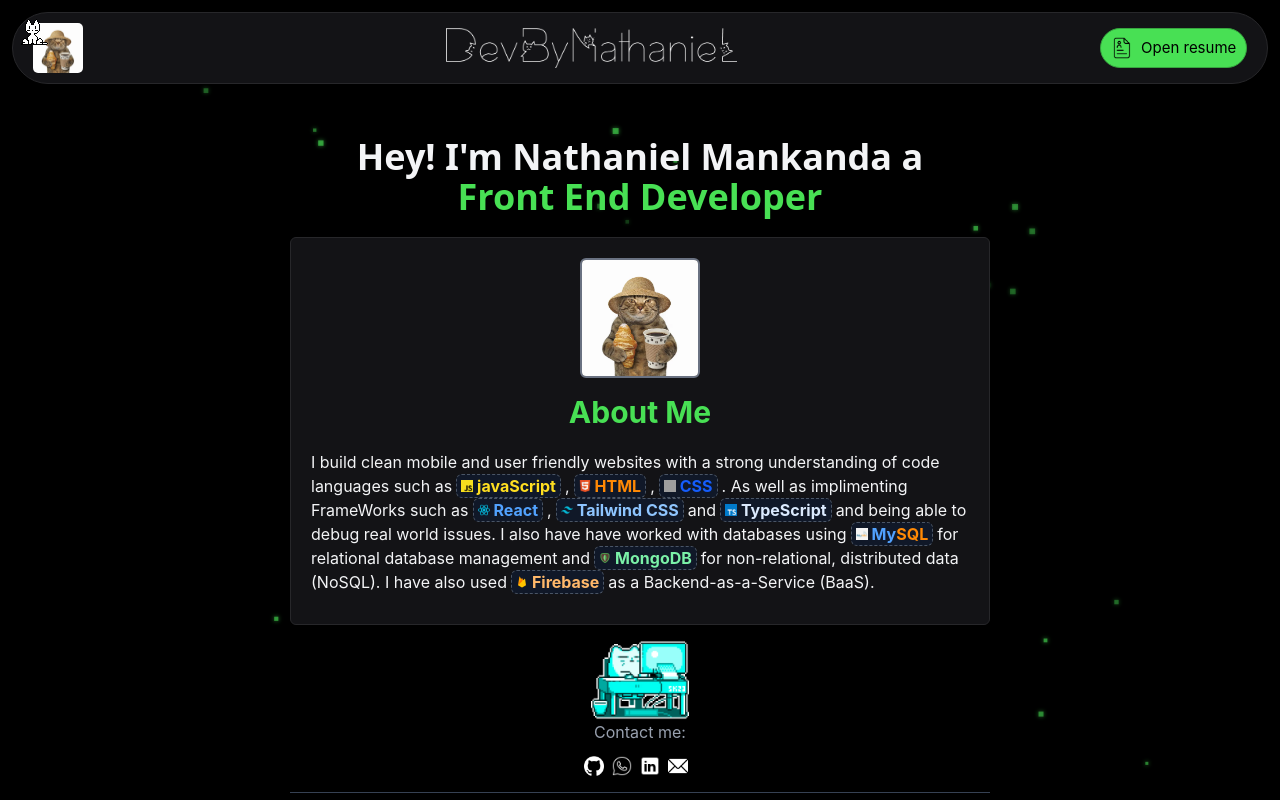
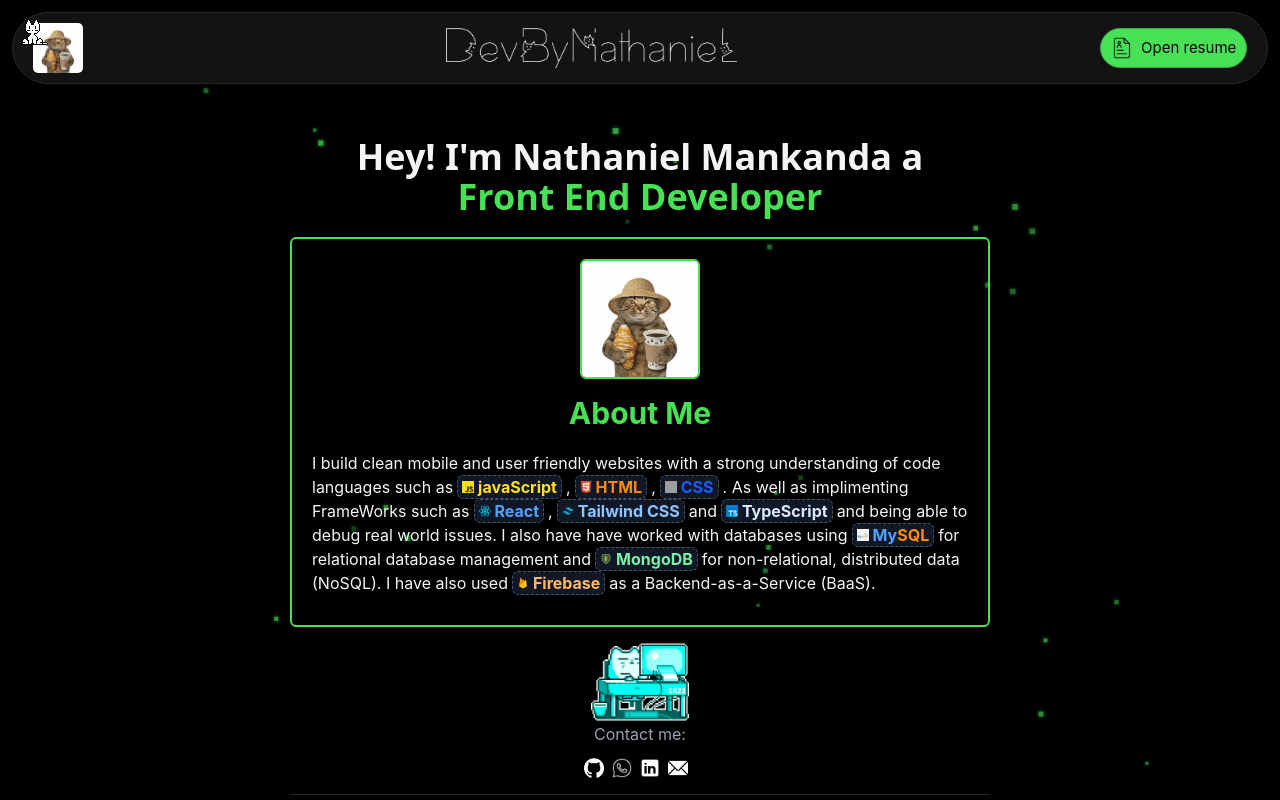
Before and after one commit to NathanielMannkanda/nathaniel-portfolio, a React (Vite) app: page / in a window 1280 px wide. Shown: the top 800 px of the page. Built offline with nearby package versions, Linux system fonts and the light colour scheme; grey boxes are pictures that could not be loaded; a web font is replaced by a local one.

Commit message:
Changed website name and updated border colors

```diff
--- a/index.html
+++ b/index.html
@@ -4,7 +4,7 @@
     <meta charset="UTF-8" />
     <link rel="icon" type="image/svg+xml" href="/imgs/coffee-cat.png" />
     <meta name="viewport" content="width=device-width, initial-scale=1.0" />
-    <title>Nathaniel Portfolio</title>
+    <title>NathanielDevPortfolio</title>
   </head>
   <body class="relative h-screen overflow-x-hidden bg-gray-950 text-white">
     <div id="root"></div>
--- a/src/components/AboutMe.tsx
+++ b/src/components/AboutMe.tsx
@@ -22,9 +22,9 @@ const TechBadge = ({
 
 export const AboutMe = () => (
 
-  <div className="mb-2.5 flex h-full w-full max-w-175 sm:min-w-100 flex-1 flex-col items-center rounded-md border p-5 border-[#27272a] bg-[#131316]">
+  <div className="mb-2.5 flex h-full w-full max-w-175 sm:min-w-100 flex-1 flex-col items-center border-2 rounded-md p-5 border-[#48E054]">
     <img
-      className="h-30 w-30 rounded-md border-2 border-gray-500"
+      className="h-30 w-30 rounded-md border-2 border-[#48E054] "
       src="/imgs/coffee-cat.png"
       alt=""
     />
--- a/src/components/ContactMe.tsx
+++ b/src/components/ContactMe.tsx
@@ -44,7 +44,7 @@ const SocialLink = ({ social }: { social: Social }) => (
 
 export const ContactMe = () => {
   return (
-    <div className="mb-3 flex w-full sm:min-w-100 max-w-175 flex-1 flex-col items-center justify-center border-b border-gray-700 p-2.5 pb-4">
+    <div className="mb-3 flex w-full sm:min-w-100 max-w-175 flex-1 flex-col items-center justify-center border-b border-[#27272a] p-2.5 pb-4">
       <img
         className="h-20"
         src="/gifs/cat-working.gif"
```
